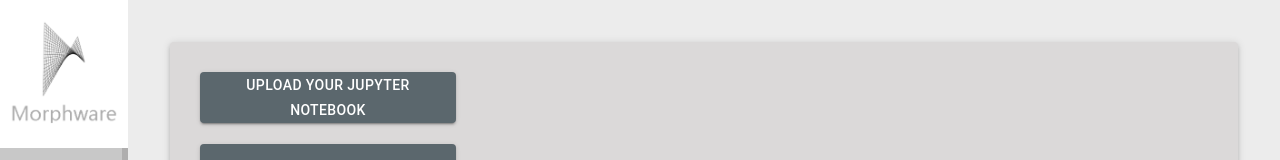
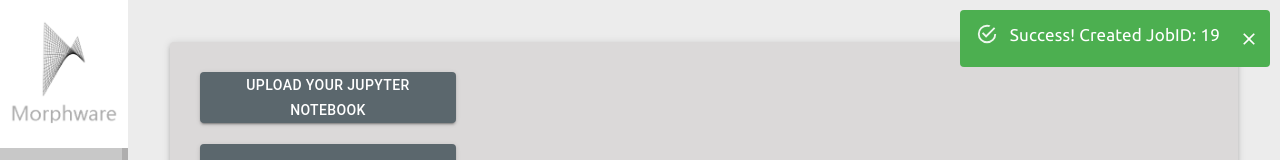
Before and after one commit to morphware/daemon, a React (Create React App) app in the folder frontend/: page / in a window 1280 px wide. Shown: the top 160 px of the page. Built offline with nearby package versions, Linux system fonts and the light colour scheme; no server answers; the HTML template or start-up script is replaced by a standard one.

Commit message:
minor CSS changes

```diff
--- /dev/null
+++ b/frontend/src/components/JobCreationAlert.tsx
@@ -0,0 +1,42 @@
+/* eslint-disable @typescript-eslint/no-unused-vars */
+import React from "react";
+import { createStyles, makeStyles, Typography } from "@material-ui/core";
+import { Alert as AlertMUI, AlertTitle } from "@material-ui/lab";
+
+const useStyles = makeStyles(() =>
+  createStyles({
+    root: {
+      position: "absolute",
+      zIndex: 1,
+      right: "10px",
+      top: "10px",
+    },
+  })
+);
+
+interface IJobCreationAlert {
+  showAlert: boolean;
+  variant: "success" | "info" | "warning" | "error";
+  alertText: string;
+  hidePrompt: () => void;
+}
+
+// eslint-disable-next-line @typescript-eslint/no-unused-vars
+const JobCreationAlert = () => {
+  const classes = useStyles();
+
+  return (
+    <AlertMUI
+      onClose={() => {}}
+      variant="filled"
+      severity="success"
+      className={classes.root}
+    >
+      <AlertTitle>
+        <Typography variant="body1">Success! Created JobID: 19</Typography>
+      </AlertTitle>
+    </AlertMUI>
+  );
+};
+
+export default JobCreationAlert;
--- a/frontend/src/components/WalletModal.tsx
+++ b/frontend/src/components/WalletModal.tsx
@@ -114,12 +114,12 @@ const WalletModal = () => {
         >
           <Box padding={1}>
             {recieving ? (
-              <CallMadeIcon color="primary" style={{ fontSize: 30 }} />
-            ) : (
               <VerticalAlignBottomIcon
                 color="primary"
                 style={{ fontSize: 30 }}
               />
+            ) : (
+              <CallMadeIcon color="primary" style={{ fontSize: 30 }} />
             )}
           </Box>
           <Box padding={1}>
--- a/frontend/src/screens/TrainModel.tsx
+++ b/frontend/src/screens/TrainModel.tsx
@@ -1,5 +1,6 @@
 import { createStyles, makeStyles } from "@material-ui/core";
 import React from "react";
+import JobCreationAlert from "../components/JobCreationAlert";
 import TrainModelForm from "../components/trainModelForm";
 import { theme } from "../providers/MorphwareTheme";
 
@@ -17,9 +18,12 @@ const TrainModel = () => {
   const classes = styles();
 
   return (
-    <div className={classes.root}>
-      <TrainModelForm />
-    </div>
+    <>
+      <JobCreationAlert />
+      <div className={classes.root}>
+        <TrainModelForm />
+      </div>
+    </>
   );
 };
 
```
